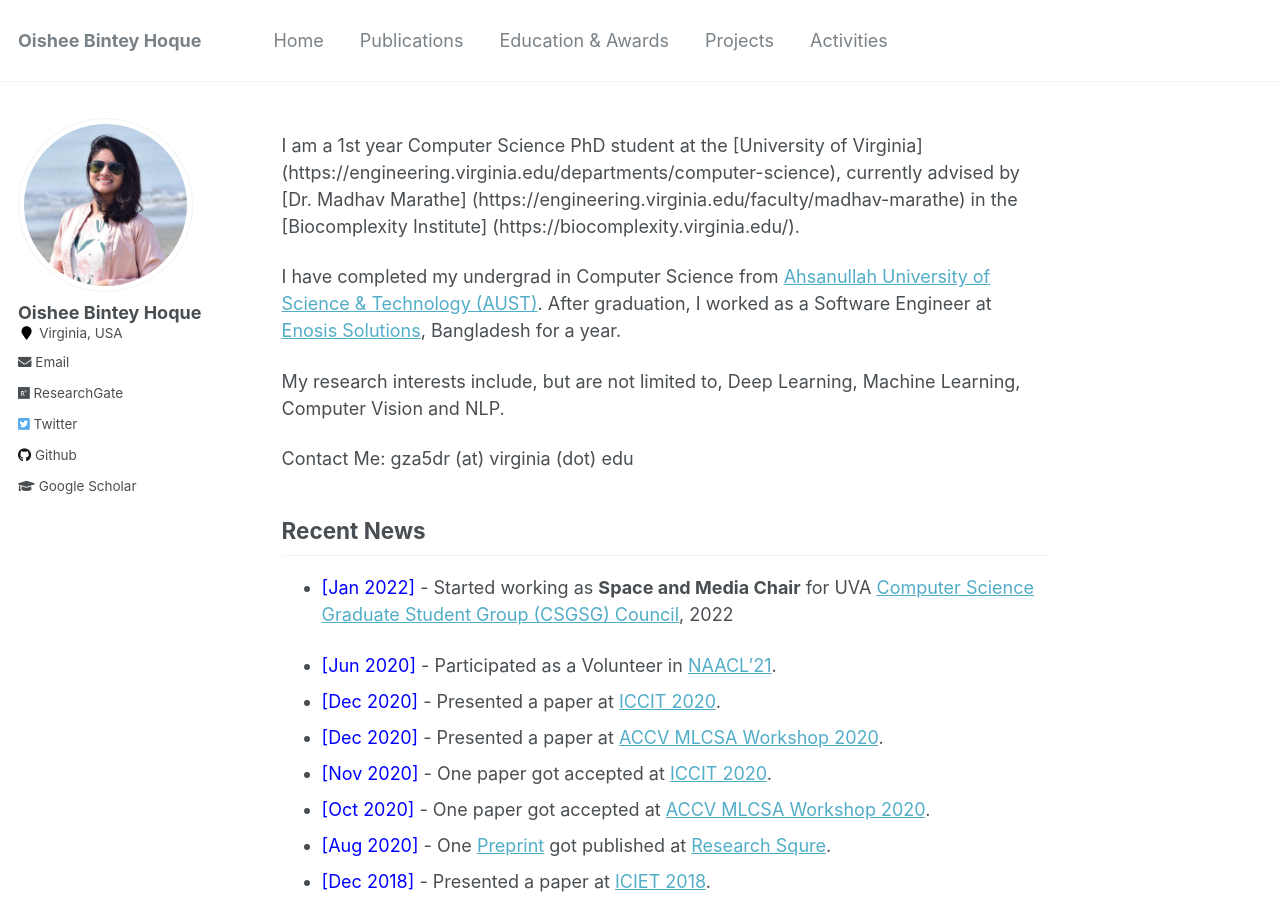
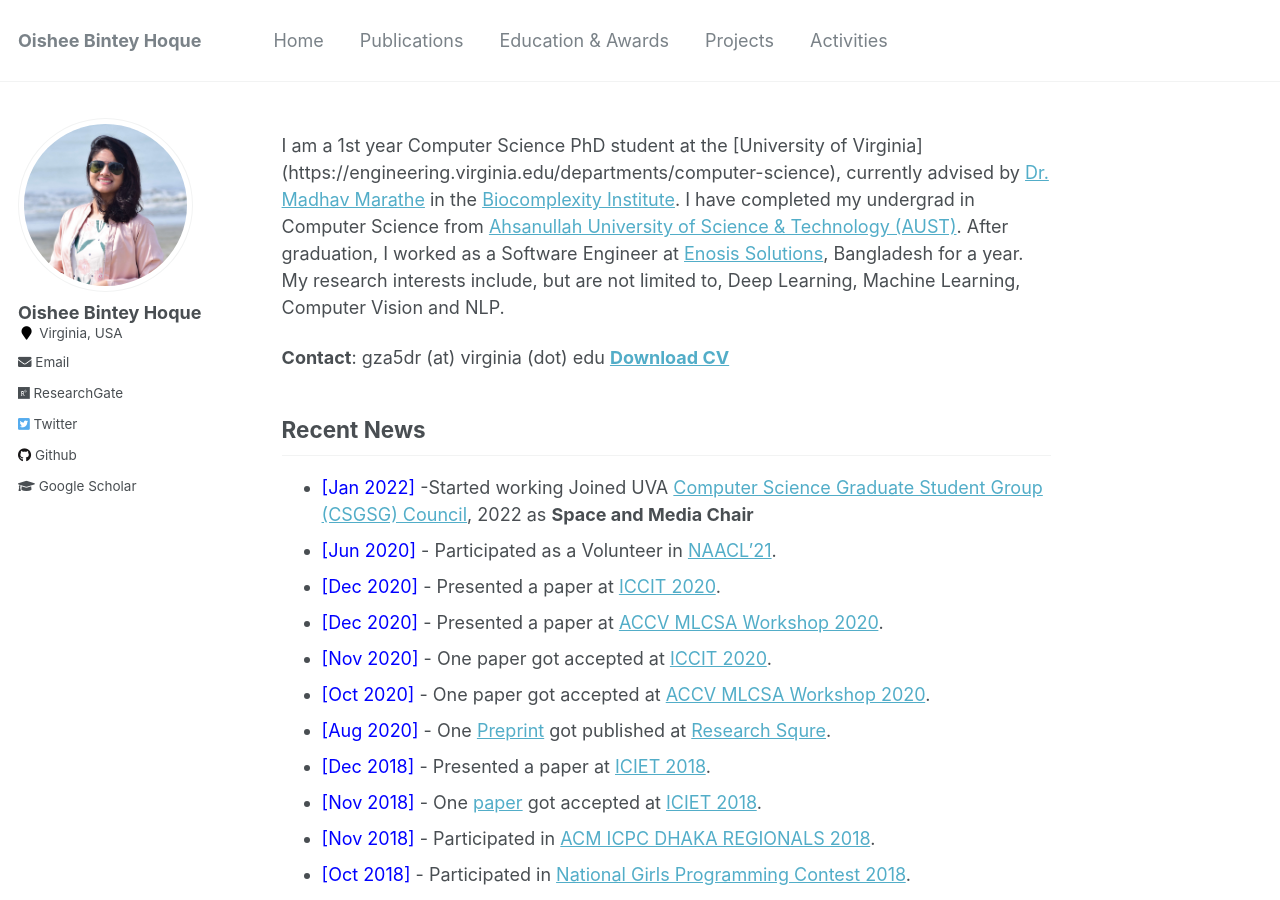
Before and after one commit to oishee-hoque/oishee-hoque.github.io, a Jekyll site: the page built from _pages/about.md, in a window 1280 px wide and 900 px high. Built offline with Jekyll 4.4.1, drawn with Linux system fonts in a browser that asks for light colours.

Commit message:
Update about.md

```diff
--- a/_pages/about.md
+++ b/_pages/about.md
@@ -8,21 +8,17 @@
   - /about.html
 ---
 
-I am a 1st year Computer Science PhD student at the [University of Virginia] (https://engineering.virginia.edu/departments/computer-science), currently advised by [Dr. Madhav Marathe] (https://engineering.virginia.edu/faculty/madhav-marathe) in the [Biocomplexity Institute] (https://biocomplexity.virginia.edu/).
+I am a 1st year Computer Science PhD student at the [University of Virginia] (https://engineering.virginia.edu/departments/computer-science), currently advised by [Dr. Madhav Marathe](https://engineering.virginia.edu/faculty/madhav-marathe) in the [Biocomplexity Institute](https://biocomplexity.virginia.edu/). I have completed my undergrad in Computer Science from [Ahsanullah University of Science & Technology (AUST)](http://aust.edu/). After graduation, I worked as a Software Engineer at [Enosis Solutions](https://www.enosisbd.com/), Bangladesh for a year. My research interests include, but are not limited to, Deep Learning, Machine Learning, Computer Vision and NLP.
 
-I have completed my undergrad in Computer Science from [Ahsanullah University of Science & Technology (AUST)](http://aust.edu/). After graduation, I worked as a Software Engineer at [Enosis Solutions](https://www.enosisbd.com/), Bangladesh for a year.
-
-My research interests include, but are not limited to, Deep Learning, Machine Learning, Computer Vision and NLP.
-
-Contact Me: gza5dr (at) virginia (dot) edu
+**Contact**: gza5dr (at) virginia (dot) edu
+[**Download CV**](https://oishee-hoque.github.io/files/OisheeHoqueResume.pdf)
 
 <!-- <a href="https://oishee-hoque.github.io/publications/"> <img src="https://oishee-hoque.github.io/images/pubs.png" alt="Publication Venues"
 	title="Publication Venues" width="600" height="200"> </a> -->
 
 ## Recent News
 
-- <span style="color:Blue"> [Jan 2022] </span> - Started working as **Space and Media Chair** for UVA [Computer Science Graduate Student Group (CSGSG) Council](https://csgsg.org/), 2022
-
+- <span style="color:Blue"> [Jan 2022] </span> -Started working Joined UVA [Computer Science Graduate Student Group (CSGSG) Council](https://csgsg.org/), 2022 as **Space and Media Chair**
 - <span style="color:Blue"> [Jun 2020] </span> - Participated as a Volunteer in [NAACL'21](https://2021.naacl.org).
 - <span style="color:Blue"> [Dec 2020] </span> - Presented a paper at [ICCIT 2020](http://iccit.org.bd/2020/).
 - <span style="color:Blue"> [Dec 2020] </span> - Presented a paper at [ACCV MLCSA Workshop 2020](http://mlp.sci.yamaguchi-u.ac.jp/MLCSA2020/index.html).
```
